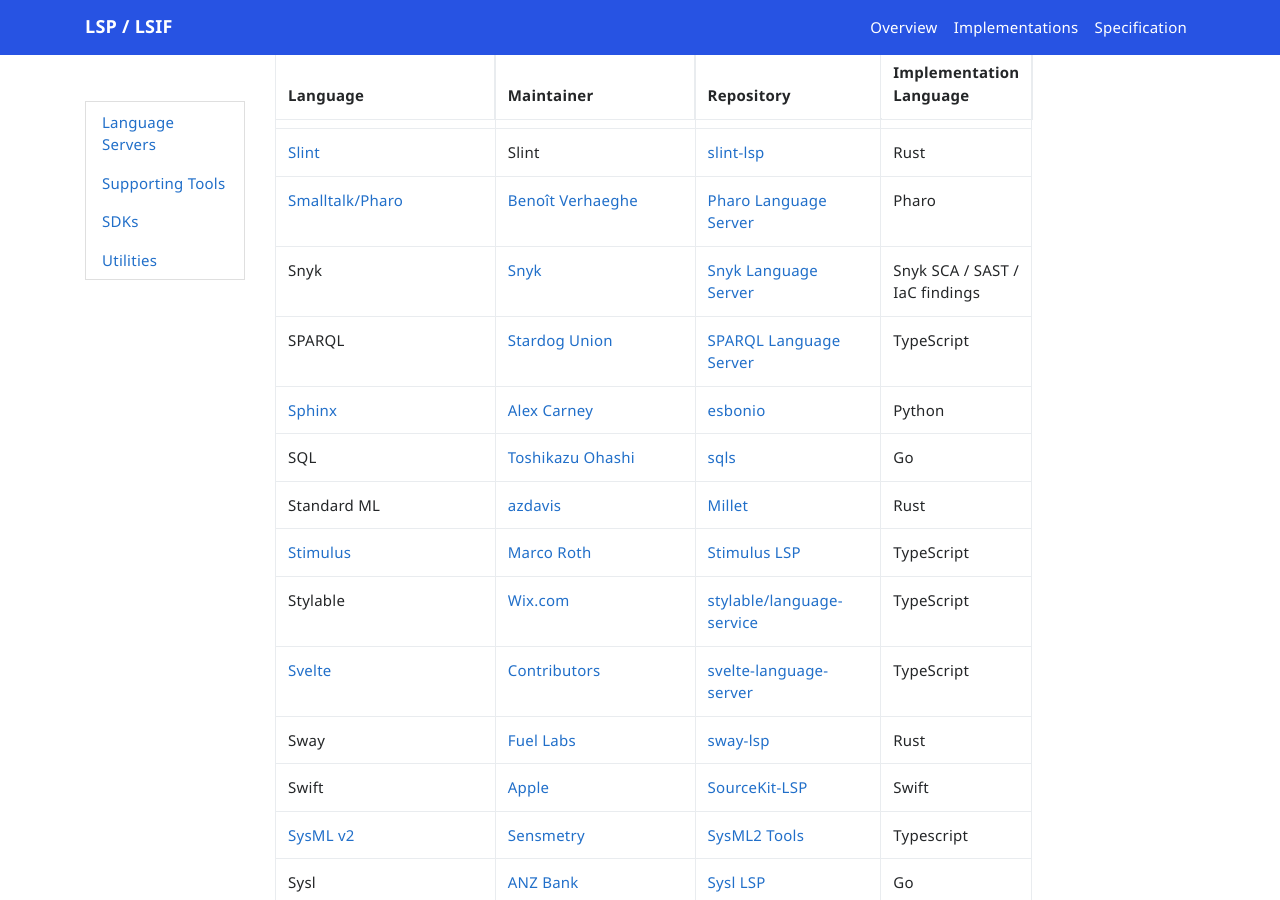
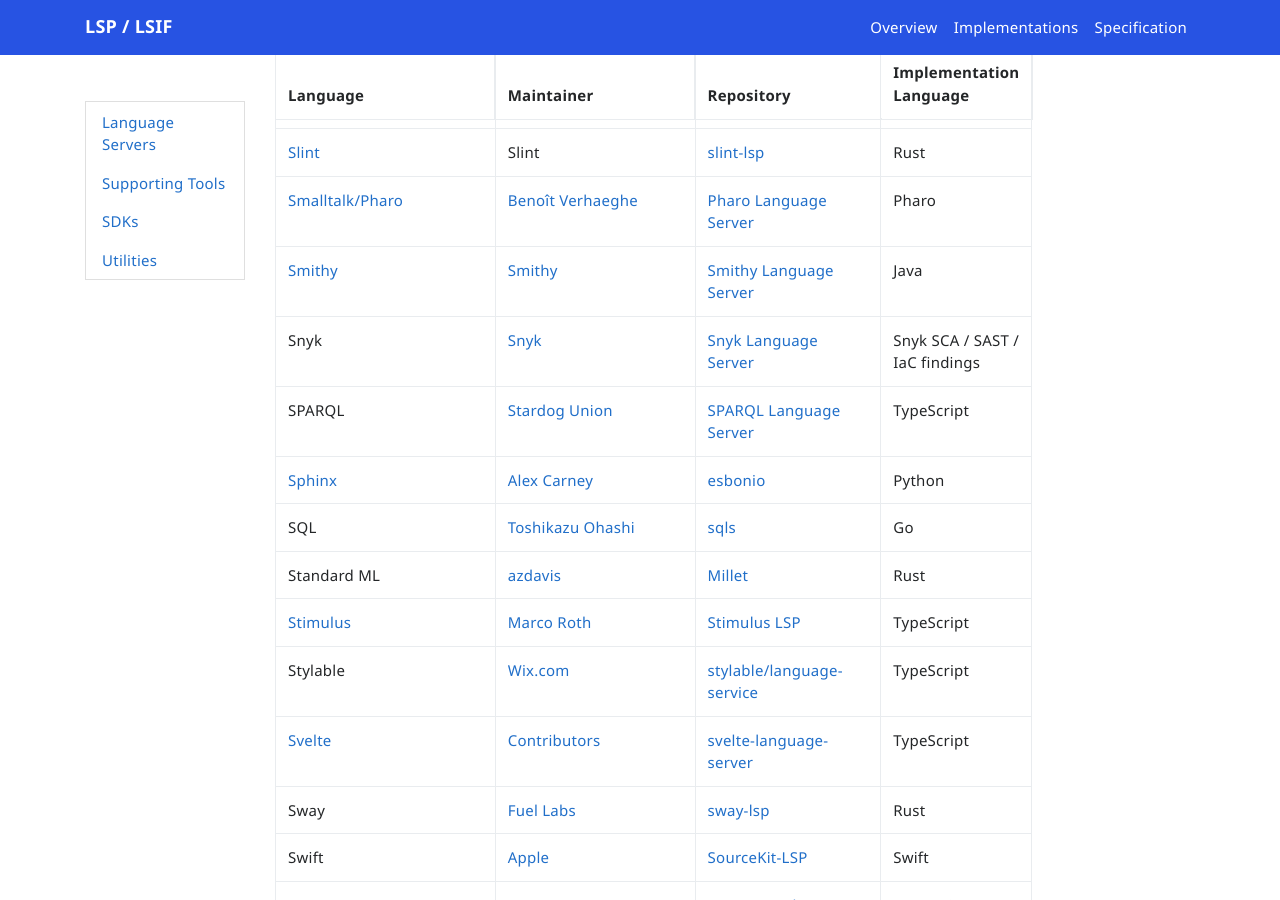
Before and after one commit to microsoft/language-server-protocol, a Jekyll site: the page built from _implementors/servers.md, in a window 1280 px wide and 900 px high, scrolled down 11740 px. Built offline with Jekyll 4.4.1, drawn with Linux system fonts in a browser that asks for light colours; nearby versions of some CDN libraries; comment, search, counter and statistics services are not loaded.

Commit message:
Add Smithy language server links to LSP
This PR adds entry for LSP website to mention Smithy which also has an LSP. It was missing previously.

```diff
--- a/_implementors/servers.md
+++ b/_implementors/servers.md
@@ -216,6 +216,7 @@
 | Shader | [Jen-Chieh Shen](https://github.com/jcs090218) | [shader-language-server](https://github.com/shader-ls/shader-language-server) | C# |
 | [Slint](https://slint-ui.com) | Slint | [slint-lsp](https://github.com/slint-ui/slint/tree/HEAD/tools/lsp) | Rust |
 | [Smalltalk/Pharo](https://pharo.org/) | [Benoît Verhaeghe](https://github.com/badetitou) | [Pharo Language Server](https://github.com/badetitou/Pharo-LanguageServer) | Pharo |
+| [Smithy](https://smithy.io/2.0/index.html) | [Smithy](https://smithy.io/2.0/index.html) | [Smithy Language Server](https://github.com/smithy-lang/smithy-language-server) | Java |
 | Snyk | [Snyk](https://snyk.io) | [Snyk Language Server](https://github.com/snyk/snyk-ls) | Snyk SCA / SAST / IaC findings |
 | SPARQL | [Stardog Union](https://github.com/stardog-union) | [SPARQL Language Server](https://github.com/stardog-union/stardog-language-servers/tree/master/packages/sparql-language-server) | TypeScript |
 | [Sphinx](https://www.sphinx-doc.org/en/master/) | [Alex Carney](https://github.com/alcarney) | [esbonio](https://github.com/swyddfa/esbonio) | Python |
```
